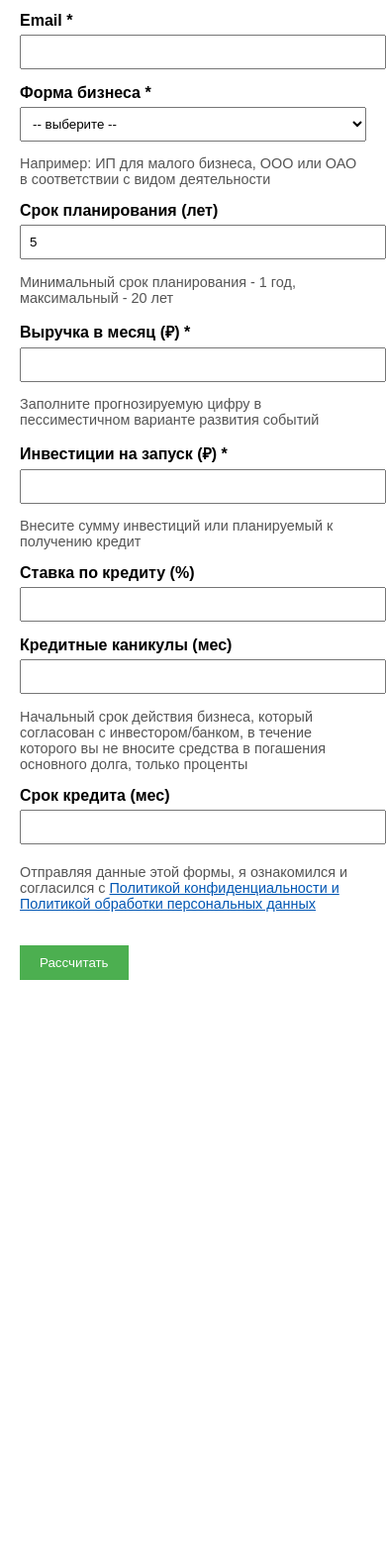
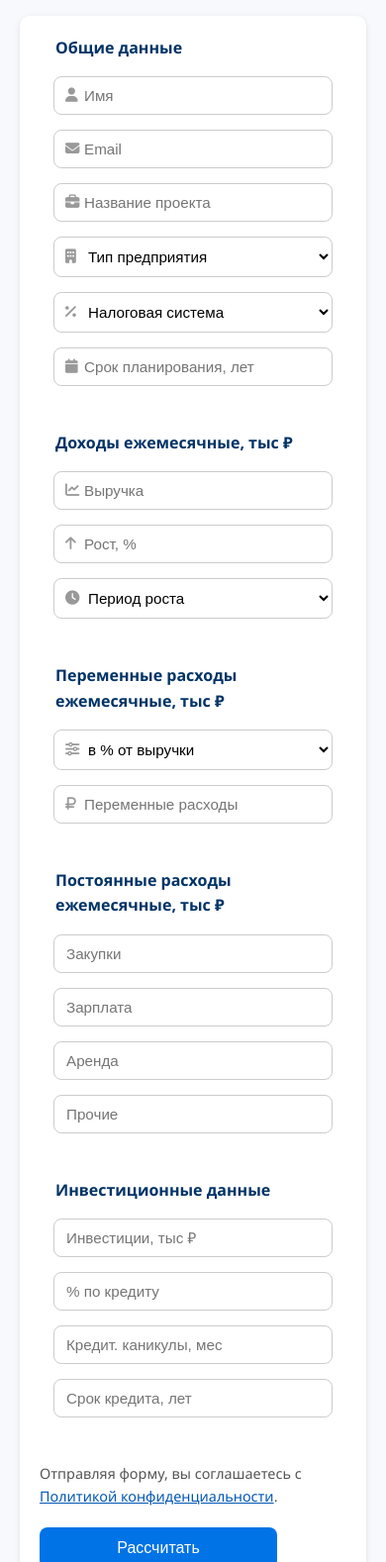
Before and after one commit to DenisNaletov/finModels, a plain HTML site: page form/index.html in a window 390 px wide. Shown: the part 422-2000 px from the top of the page at 99% size. Before the commit the page ends 1448 px from the top, so only its background shows below. Drawn offline with Linux system fonts and the light colour scheme.

Commit message:
Add files via upload

```diff
--- a/form/index.html
+++ b/form/index.html
@@ -1,106 +1,188 @@
 <!DOCTYPE html>
 <html lang="ru">
   <head>
-  <meta charset="UTF-8">
-  <title>Сервис расчета финансовых показателей проекта. Version R.001</title>
-  <link rel="icon" href="LogoNnArrowSmall.jpg" type="image/png">
-  <style>
-    body { font-family: sans-serif; padding: 20px; max-width:800px; margin:auto; }
-    label { display:block; margin-top:15px; font-weight:bold; }
-    input, select { width:100%; padding:8px; margin-top:5px; }
-    .hint { font-size:0.9em; color:#555; }
-    button { margin-top:20px; padding:10px 20px; background:#4CAF50; color:white; border:none; cursor:pointer; }
-    button:hover { background:#45a049; }
-  </style>
+    <meta charset="UTF-8" />
+    <title>Up&Grow Business Planner</title>
+    <meta name="viewport" content="width=device-width, initial-scale=1" />
+    <link rel="stylesheet" href="style.css" />
+    <link
+      rel="stylesheet"
+      href="https://cdnjs.cloudflare.com/ajax/libs/font-awesome/6.5.0/css/all.min.css"
+      integrity="sha512-..."
+      crossorigin="anonymous"
+      referrerpolicy="no-referrer"
+    />
+    <link rel="icon" href="Logo.png" type="image/png" />
   </head>
+
   <body>
-<div style="display: flex; align-items: center; justify-content: space-between; margin-bottom: 20px;">
-  <div style="display: flex; align-items: center;">
-    <img src="LogoNnArrowSmall.jpg" alt="Naletov & Numbers logo" style="height:50px; margin-right: 15px;">
-    <span style="font-size: 1.4em; font-weight: bold; color: #333;">Naletov & Numbers</span>
+    <header class="header">
+      <div class="logo-section">
+        <img src="Logo.png" alt="Logo" />
+        <span>Up&Grow Business Planner</span>
       </div>
-  <a href="https://naletov.org" style="padding:10px 20px; background:#0056b3; color:white; text-decoration:none; border-radius:4px;">
-    На главную
-  </a>
+      <a class="home-button" href="https://naletov.org">На главную</a>
+    </header>
+
+    <main>
+      <h1>Генератор финансовой модели. Ver. R.003</h1>
+      <p class="hint">
+        Заполните форму для получения расчета. Чем больше данных, тем точнее
+        результат. Мы гарантируем конфиденциальность.
+      </p>
+
+      <form id="financeForm" class="form-container">
+        <fieldset>
+          <legend>Общие данные</legend>
+          <div class="row">
+            <div class="input-with-icon">
+              <i class="fa fa-user"></i>
+              <input type="text" name="fullname" placeholder="Имя" required />
+            </div>
+            <div class="input-with-icon">
+              <i class="fa fa-envelope"></i>
+              <input type="email" name="email" placeholder="Email" required />
+            </div>
+            <div class="input-with-icon">
+              <i class="fa fa-briefcase"></i>
+              <input
+                type="text"
+                name="businessName"
+                placeholder="Название проекта"
+              />
+            </div>
           </div>
 
-  <h1>Финансовый расчёт проекта</h1>
-  <p class="hint">Вы находитесь на странице заполнения формы для получения финансового расчета сервиса Naletov & Numbers. Чем больше данных вы предоставите, тем точнее будет финансовый расчет. Сервис гарантирует полную конфиденциальность</p>
-  <form id="financeForm">
-    <!-- Начальные поля -->
-    <label>Имя и фамилия *</label>
-    <input type="text" name="fullname" required>
-
-    <label>Название бизнеса</label>
-    <input type="text" name="business_name">
-
-    <label>Email *</label>
-    <input type="email" name="email" required>
-
-    <label>Форма бизнеса *</label>
+          <div class="row">
+            <div class="input-with-icon">
+              <i class="fa fa-building"></i>
               <select name="form" required>
-      <option value="">-- выберите --</option>
+                <option value="">Тип предприятия</option>
                 <option value="ИП">ИП</option>
                 <option value="ООО">ООО</option>
-      <option value="ОАО">ОАО</option>
               </select>
-    <p class="hint">Например: ИП для малого бизнеса, ООО или ОАО в соответствии с видом деятельности</p>
+            </div>
+            <div class="input-with-icon">
+              <i class="fa fa-percent"></i>
+              <select name="taxSystem" required>
+                <option value="">Налоговая система</option>
+                <option value="usn_6">УСН 6%</option>
+                <option value="usn_15">УСН 15%</option>
+                <option value="osno">ОСНО</option>
+                <option value="patent">Патент</option>
+              </select>
+            </div>
+            <div class="input-with-icon">
+              <i class="fa fa-calendar"></i>
+              <input
+                type="number"
+                name="horizon"
+                placeholder="Срок планирования, лет"
+                min="1"
+                max="20"
+              />
+            </div>
+          </div>
+        </fieldset>
 
-    <label>Срок планирования (лет)</label>
-    <input type="number" name="horizon" value="5">
-    <p class="hint">Минимальный срок планирования - 1 год, максимальный - 20 лет</p>
+        <fieldset>
+          <legend>Доходы ежемесячные, тыс ₽</legend>
+          <div class="row">
+            <div class="input-with-icon">
+              <i class="fa fa-chart-line"></i>
+              <input type="number" name="revenue" placeholder="Выручка" />
+            </div>
+            <div class="input-with-icon">
+              <i class="fa fa-arrow-up"></i>
+              <input
+                type="number"
+                name="revenueGrowthPercent"
+                placeholder="Рост, %"
+              />
+            </div>
+            <div class="input-with-icon">
+              <i class="fa fa-clock"></i>
+              <select name="revenueGrowthPeriod">
+                <option value="">Период роста</option>
+                <option value="monthly">Каждый месяц</option>
+                <option value="2months">Каждые 2 мес</option>
+                <option value="quarter">Ежеквартально</option>
+                <option value="halfyear">Раз в полгода</option>
+              </select>
+            </div>
+          </div>
+        </fieldset>
 
-    <label>Выручка в месяц (₽) *</label>
-    <input type="number" name="revenue" required>
-    <p class="hint">Заполните прогнозируемую цифру в пессиместичном варианте развития событий</p>
-    <!-- ... остальные поля ... -->
-    <label>Инвестиции на запуск (₽) *</label>
-    <input type="number" name="investment" required>
-    <p class="hint">Внесите сумму инвестиций или планируемый к получению кредит</p>
+        <fieldset>
+          <legend>Переменные расходы ежемесячные, тыс ₽</legend>
+          <div class="row">
+            <div class="input-with-icon">
+              <i class="fa fa-sliders-h"></i>
+              <select name="variableExpensesIsPercent">
+                <option value="true">в % от выручки</option>
+                <option value="false">в рублях</option>
+              </select>
+            </div>
+            <div class="input-with-icon">
+              <i class="fa fa-ruble-sign"></i>
+              <input
+                type="number"
+                name="variableExpensesValue"
+                placeholder="Переменные расходы"
+              />
+            </div>
+          </div>
+        </fieldset>
 
-    <!-- Завершающие поля -->
-    <label>Ставка по кредиту (%)</label><input type="number" name="loan_percent">
-    <label>Кредитные каникулы (мес)</label><input type="number" name="loan_holiday">
-    <p class="hint">Начальный срок действия бизнеса, который согласован с инвестором/банком, в течение которого вы не вносите средства в погашения основного долга, только проценты</p>
-    <label>Срок кредита (мес)</label><input type="number" name="loan_term">
+        <fieldset>
+          <legend>Постоянные расходы ежемесячные, тыс ₽</legend>
+          <div class="row row-four">
+            <input type="number" name="suppliesExpense" placeholder="Закупки" />
+            <input type="number" name="salaryExpense" placeholder="Зарплата" />
+            <input type="number" name="rentExpense" placeholder="Аренда" />
+            <input type="number" name="otherExpense" placeholder="Прочие" />
+          </div>
+        </fieldset>
 
-    <p style="font-size: 0.9em; color: #555; margin-top: 20px;">
-  Отправляя данные этой формы, я ознакомился и согласился с
-  <a href="https://naletov.org/privacy-policies/" target="_blank" style="color:#0056b3; text-decoration:underline;">
-    Политикой конфиденциальности и Политикой обработки персональных данных
-  </a>
+        <fieldset>
+          <legend>Инвестиционные данные</legend>
+          <div class="row row-four">
+            <input
+              type="number"
+              name="investment"
+              placeholder="Инвестиции, тыс ₽"
+            />
+            <input
+              type="number"
+              name="loanPercent"
+              placeholder="% по кредиту"
+            />
+            <input
+              type="number"
+              name="loanHoliday"
+              placeholder="Кредит. каникулы, мес"
+            />
+            <input
+              type="number"
+              name="loanTerm"
+              placeholder="Срок кредита, лет"
+            />
+          </div>
+        </fieldset>
+
+        <p class="privacy">
+          Отправляя форму, вы соглашаетесь с
+          <a href="https://naletov.org/privacy-policies/" target="_blank"
+            >Политикой конфиденциальности</a
+          >.
         </p>
 
         <button type="submit">Рассчитать</button>
       </form>
-  <p id="result"></p>
 
-  <script>
-    document.getElementById('financeForm').addEventListener('submit', async (e) => {
-      e.preventDefault();
-      const form = e.target;
-      const data = Object.fromEntries(new FormData(form));
-      document.getElementById('result').innerText = 'Выполняется расчет...';
+      <div id="result" class="result-box"></div>
+    </main>
 
-      try {
-
-const resp = await fetch('http://localhost:8088/api/finance/calculate', {
-  method: 'POST',
-  headers: { 'Content-Type': 'application/json' },
-  body: JSON.stringify(data),
-});
-if (!resp.ok) throw new Error('Ошибка сервера');
-const result = await resp.json();
-
-document.getElementById('result').innerHTML = `
-  <b>Чистая прибыль:</b> ${result.netProfit.toFixed(2)} ₽<br>
-  <b>ROI:</b> ${result.roi.toFixed(2)}%<br>
-  <b>Срок окупаемости:</b> ${result.paybackPeriod.toFixed(2)} месяцев`;
-
-      } catch (err) {
-        document.getElementById('result').innerText = 'Ошибка при расчёте: ' + err.message;
-      }
-    });
-  </script>
+    <script src="script.js"></script>
   </body>
 </html>
--- /dev/null
+++ b/form/style.css
@@ -0,0 +1,218 @@
+* {
+    box-sizing: border-box;
+}
+
+body {
+    font-family: 'Segoe UI', sans-serif;
+    line-height: 1.6;
+    background: #f7f9fc;
+    margin: 0;
+    padding: 0;
+    color: #333;
+}
+
+.header {
+    display: flex;
+    justify-content: space-between;
+    align-items: center;
+    background: #d6ebf5;;
+    color: #0073e6;
+    padding: 10px 20px;
+    flex-wrap: wrap;
+}
+
+.logo-section {
+    display: flex;
+    align-items: center;
+}
+
+.logo-section img {
+    height: 45px;
+    margin-right: 10px;
+}
+
+.logo-section span {
+    font-weight: bold;
+    font-size: 1.4rem;
+}
+
+.home-button {
+    background-color: #0073e6;
+    color: white;
+    padding: 8px 16px;
+    text-decoration: none;
+    border-radius: 6px;
+    font-size: 0.95rem;
+    transition: background-color 0.2s;
+}
+
+.home-button:hover {
+    background-color: #005bb5;
+}
+
+main {
+    max-width: 980px;
+    margin: 20px auto;
+    padding: 10px 20px;
+}
+
+h1 {
+    color: #002244;
+    font-size: 1.8rem;
+    margin-bottom: 10px;
+}
+
+.hint {
+    color: #666;
+    font-size: 0.95rem;
+    margin-bottom: 20px;
+}
+
+.form-container {
+    background: #fff;
+    border-radius: 10px;
+    padding: 20px;
+    box-shadow: 0 2px 6px rgba(0, 0, 0, 0.1);
+}
+
+fieldset {
+    border: none;
+    margin-bottom: 20px;
+}
+
+legend {
+    font-weight: bold;
+    margin-bottom: 10px;
+    color: #003366;
+}
+
+.row {
+    display: flex;
+    flex-wrap: wrap;
+    gap: 15px;
+    margin-bottom: 15px;
+}
+
+.row input,
+.row select {
+    flex: 1 1 calc(33.333% - 10px);
+    min-width: 200px;
+    padding: 10px 12px;
+    border-radius: 8px;
+    border: 1px solid #ccc;
+    background: #fff;
+    font-size: 0.95rem;
+    transition: border 0.2s;
+}
+
+.row input:focus,
+.row select:focus {
+    border-color: #0073e6;
+    outline: none;
+}
+
+.input-with-icon {
+    position: relative;
+    flex: 1 1 calc(33.333% - 10px);
+    min-width: 200px;
+}
+
+.input-with-icon i {
+    position: absolute;
+    left: 12px;
+    top: 50%;
+    transform: translateY(-50%);
+    color: #999;
+    font-size: 0.9rem;
+}
+
+.input-with-icon input,
+.input-with-icon select {
+    padding-left: 30px;
+    width: 100%;
+    padding-top: 10px;
+    padding-bottom: 10px;
+    border-radius: 8px;
+    border: 1px solid #ccc;
+    background: #fff;
+    font-size: 0.95rem;
+}
+
+button[type='submit'] {
+    background-color: #0073e6;
+    color: white;
+    border: none;
+    padding: 12px 20px;
+    font-size: 1rem;
+    border-radius: 8px;
+    cursor: pointer;
+    transition: background-color 0.2s ease;
+    width: 100%;
+    max-width: 240px;
+}
+
+button[type='submit']:hover {
+    background-color: #005bb5;
+}
+
+.privacy {
+    font-size: 0.9rem;
+    color: #555;
+    margin-top: 10px;
+    margin-bottom: 20px;
+}
+
+.privacy a {
+    color: #0056b3;
+    text-decoration: underline;
+}
+
+.result-box {
+    background: #e6f2ff;
+    border: 1px solid #cce0ff;
+    padding: 15px 20px;
+    margin-top: 30px;
+    border-radius: 8px;
+    font-size: 1rem;
+    line-height: 1.6;
+}
+.row-four input,
+.row-four select {
+    flex: 1 1 calc(25% - 15px);
+    min-width: 180px;
+}
+
+/* Адаптив для мобилок */
+
+@media (max-width: 768px) {
+  .row-four input,
+  .row-four select {
+    flex: 1 1 100%;
+    min-width: unset;
+  }
+
+    .row input,
+    .row select,
+    .input-with-icon,
+    .input-with-icon input,
+    .input-with-icon select {
+        flex: 1 1 100%;
+        min-width: unset;
+    }
+    .row-four input,
+    .row-four select {
+                flex: 1 1 100%;
+                min-width: unset;
+            }
+
+    .home-button {
+        margin-top: 10px;
+        width: 100%;
+        text-align: center;
+    }
+
+    .header {
+        flex-direction: column;
+        align-items: flex-start;
+    }
+    }
```
Also changed, not shown: form/script.js (added, +70 -0 lines), form/Logo.png (added), form/LogoNnArrowSmall.jpg (added). Lines whose indentation alone changed are shown as unchanged.
